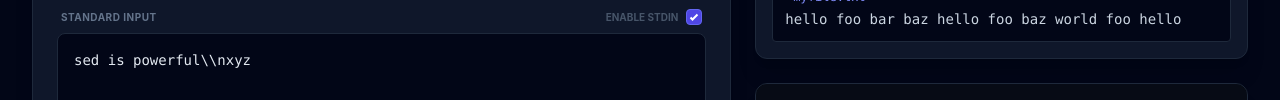
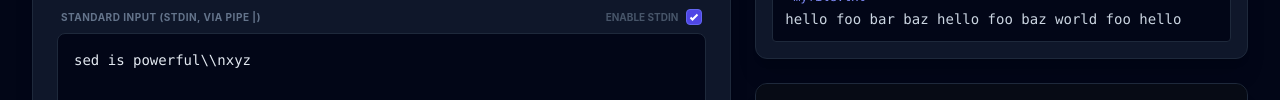
Before and after one commit to MarketingPip/sed.js, a website built with webpack: page website/pages/playground.html in a window 1280 px wide. Shown: the part 349-449 px from the top of the page. Built offline with nearby package versions, Linux system fonts and the light colour scheme; some icons are missing.

Commit message:
Update playground.html

```diff
--- a/website/pages/playground.html
+++ b/website/pages/playground.html
@@ -50,7 +50,7 @@
 
                       <div id="stdinWrapper">
                         <div class="flex items-center justify-between mb-2 px-1">
-                          <label class="block text-[10px] uppercase tracking-wider font-bold text-slate-500">Standard Input</label>
+                          <label class="block text-[10px] uppercase tracking-wider font-bold text-slate-500">Standard Input (stdin, via pipe |)</label>
 
                           <label class="flex items-center gap-2 group cursor-pointer select-none">
                             <span id="statusLabel" class="text-[10px] font-bold text-slate-600 group-hover:text-slate-400 transition-colors uppercase">Enable Stdin</span>
```
